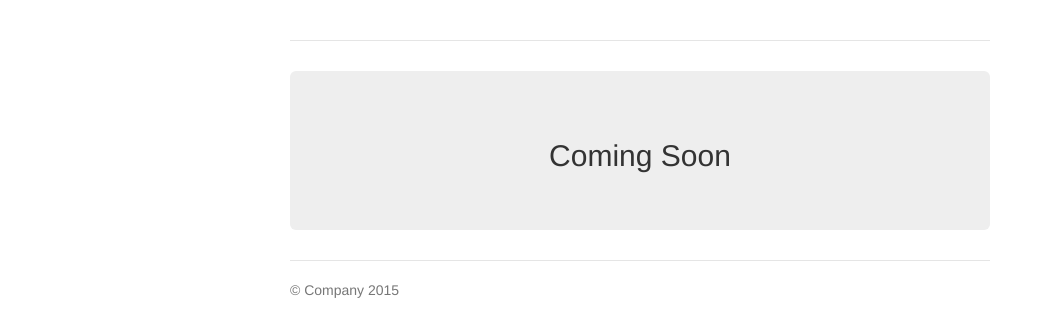
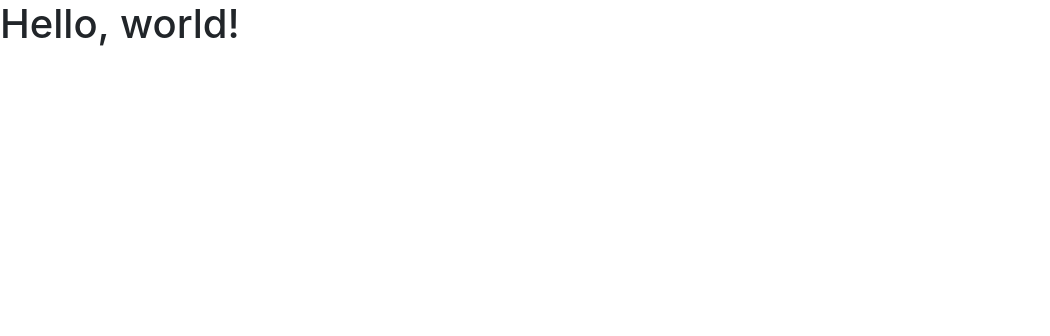
Before and after one commit to cuttingedgehobbies/test, a plain HTML site: page index.html in a window 1280 px wide. Shown: the whole page, without its empty margins (0-1050 px from the left). Drawn offline with nearby package versions, Linux system fonts and the light colour scheme.

Commit message:
index update

```diff
--- a/index.html
+++ b/index.html
@@ -5,131 +5,24 @@
     <meta http-equiv="X-UA-Compatible" content="IE=edge">
     <meta name="viewport" content="width=device-width, initial-scale=1">
     <!-- The above 3 meta tags *must* come first in the head; any other head content must come *after* these tags -->
-    <meta name="description" content="">
-    <meta name="author" content="">
-    <link rel="icon" href="/favicon.ico">
+    <title>Bootstrap Template</title>
 
-    <title>Michael</title>
-
-    <!-- Bootstrap core CSS -->
-    <link href="http://clareity.bitbucket.org/css/bootstrap.css" rel="stylesheet">
-
-    <!-- Custom styles for this template -->
-<style type="text/css">
-/* Space out content a bit */
-body {
-  padding-top: 20px;
-  padding-bottom: 20px;
-}
-
-/* Everything but the jumbotron gets side spacing for mobile first views */
-.header,
-.marketing,
-.footer {
-  padding-right: 15px;
-  padding-left: 15px;
-}
-
-/* Custom page header */
-.header {
-  padding-bottom: 20px;
-  border-bottom: 1px solid #e5e5e5;
-}
-/* Make the masthead heading the same height as the navigation */
-.header h3 {
-  margin-top: 0;
-  margin-bottom: 0;
-  line-height: 40px;
-}
-
-/* Custom page footer */
-.footer {
-  padding-top: 19px;
-  color: #777;
-  border-top: 1px solid #e5e5e5;
-}
-
-/* Customize container */
-@media (min-width: 768px) {
-  .container {
-    max-width: 730px;
-  }
-}
-.container-narrow > hr {
-  margin: 30px 0;
-}
-
-/* Main marketing message and sign up button */
-.jumbotron {
-  text-align: center;
-  border-bottom: 1px solid #e5e5e5;
-}
-.jumbotron .btn {
-  padding: 14px 24px;
-  font-size: 21px;
-}
-
-/* Supporting marketing content */
-.marketing {
-  margin: 40px 0;
-}
-.marketing p + h4 {
-  margin-top: 28px;
-}
-
-/* Responsive: Portrait tablets and up */
-@media screen and (min-width: 768px) {
-  /* Remove the padding we set earlier */
-  .header,
-  .marketing,
-  .footer {
-    padding-right: 0;
-    padding-left: 0;
-  }
-  /* Space out the masthead */
-  .header {
-    margin-bottom: 30px;
-  }
-  /* Remove the bottom border on the jumbotron for visual effect */
-  .jumbotron {
-    border-bottom: 0;
-  }
-}
-
-    </style>
-
+    <!-- Bootstrap -->
+    <link href="https://github.com/cuttingedgehobbies/resume/css/bootstrap.min.css" rel="stylesheet">
 
     <!-- HTML5 shim and Respond.js for IE8 support of HTML5 elements and media queries -->
+    <!-- WARNING: Respond.js doesn't work if you view the page via file:// -->
     <!--[if lt IE 9]>
       <script src="https://oss.maxcdn.com/html5shiv/3.7.2/html5shiv.min.js"></script>
       <script src="https://oss.maxcdn.com/respond/1.4.2/respond.min.js"></script>
     <![endif]-->
+  </head>
+  <body>
+    <h1>Hello, world!</h1>
 
-    <link rel="stylesheet" href="https://maxcdn.bootstrapcdn.com/font-awesome/4.3.0/css/font-awesome.min.css">
-  </head>
-
-  <body>
-
-    <div class="container">
-      <div class="header clearfix">
-
-      </div>
-
-      <div class="jumbotron">
-
-        <h2>Coming Soon</h2>
-
-      </div>
-
-      <footer class="footer">
-        <p>&copy; Company 2015</p>
-      </footer>
-
-    </div> <!-- /container -->
-
-
+    <!-- jQuery (necessary for Bootstrap's JavaScript plugins) -->
     <script src="https://ajax.googleapis.com/ajax/libs/jquery/1.11.2/jquery.min.js"></script>
-    <script src="https://code.jquery.com/ui/1.11.4/jquery-ui.min.js"></script>
-
+    <!-- Include all compiled plugins (below), or include individual files as needed -->
+    <script src="https://github.com/cuttingedgehobbies/resume/js/bootstrap.min.js"></script>
   </body>
 </html>
```
